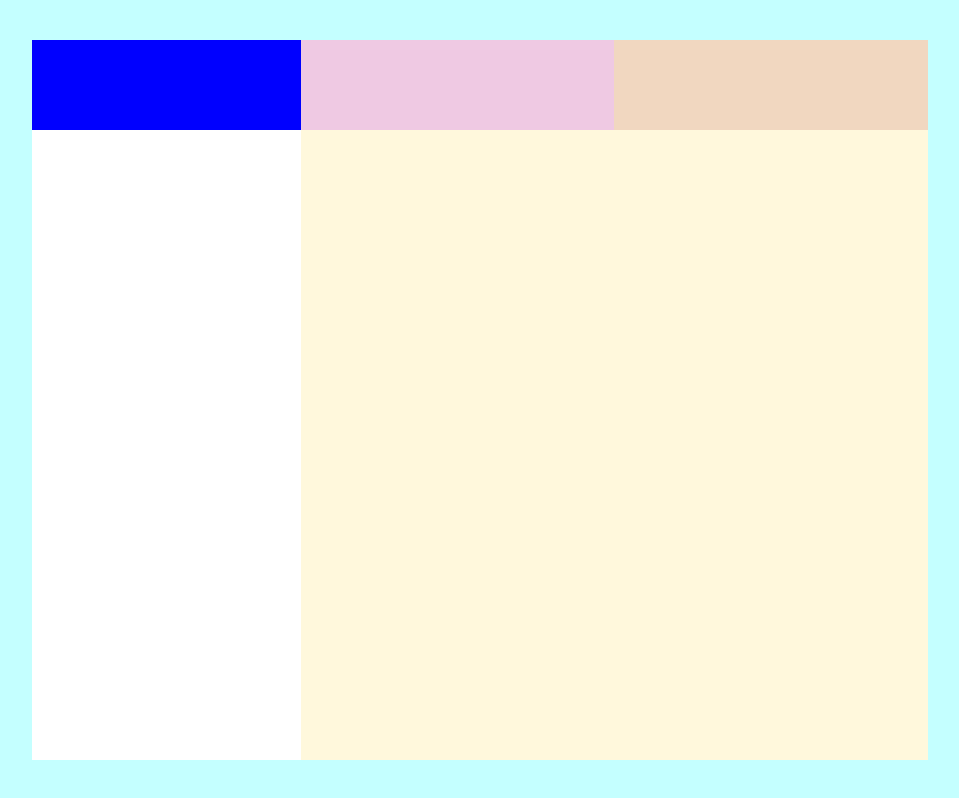
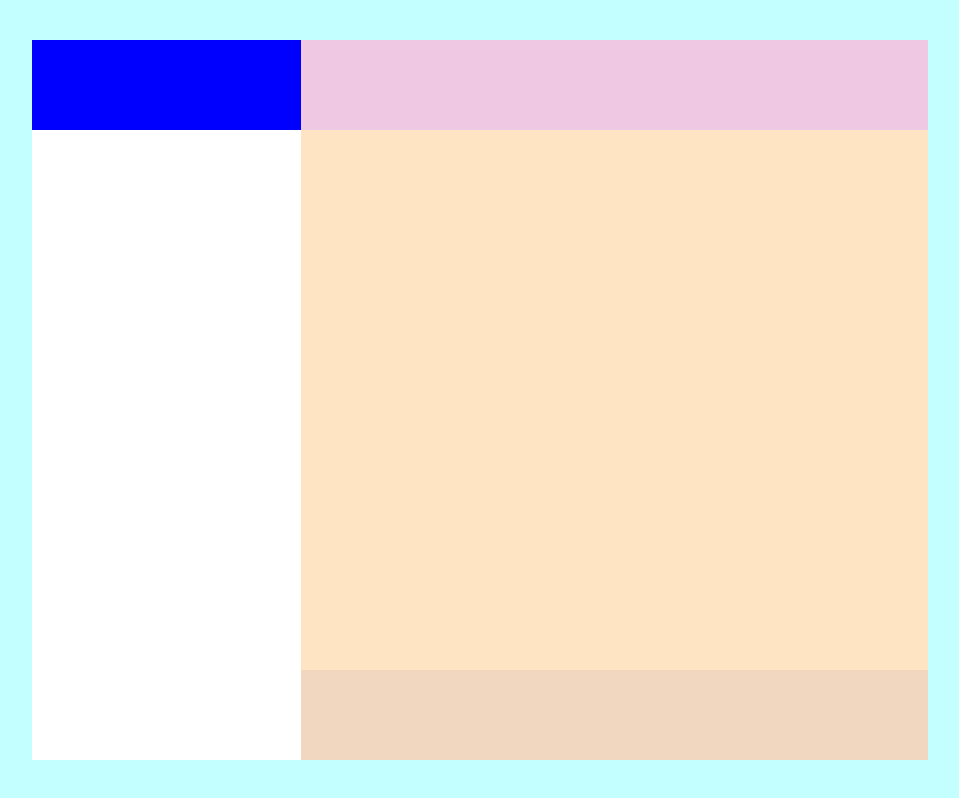
Before and after one commit to BagliettoAron/vue-boolzapp, a plain HTML site: page index.html in a window 1280 px wide. Shown: the whole page, without its empty margins (160-1119 px from the left). Drawn offline with nearby package versions, Linux system fonts and the light colour scheme.

Commit message:
Fix: stupid error

```diff
--- a/css/style.css
+++ b/css/style.css
@@ -38,6 +38,7 @@ html{
 
 /* LEFT SIDE OF INTERFACE */
 
+/* container */
 .left-side-interface{
     width: 30%;
     height: 100%;
@@ -57,26 +58,34 @@ header.left-side{
 
 /* RIGHT SIDE OF INTERFACE */
 
+/* container */
 .right-side-interface{
     justify-content: flex-end;
     width: 70%;
     height: 100%;
-    display: flex;
     /* TEST */
     background-color: cornsilk;
 }
 
 /* right side header */
 header.right-side{
-   align-items: flex-start;
+
     width: 100%;
     height: 90px;
     /* TEST */
     background-color: rgba(174, 0, 255, 0.192);
 }
 
+/* right side receive and send message section */
+.message-ReS-container{
+    width: 100%;
+    height: calc(100% - 180px);
+    background-color: bisque;
+}
+
+
+/* right side footer */
 footer.right-side{
-    align-items: flex-end;
     width: 100%;
     height: 90px;
     /* TEST */
--- a/index.html
+++ b/index.html
@@ -43,6 +43,10 @@
 
                     </header>
 
+                    <div class="message-ReS-container">
+
+                    </div>
+
                     <footer class="right-side">
 
                     </footer>
```
